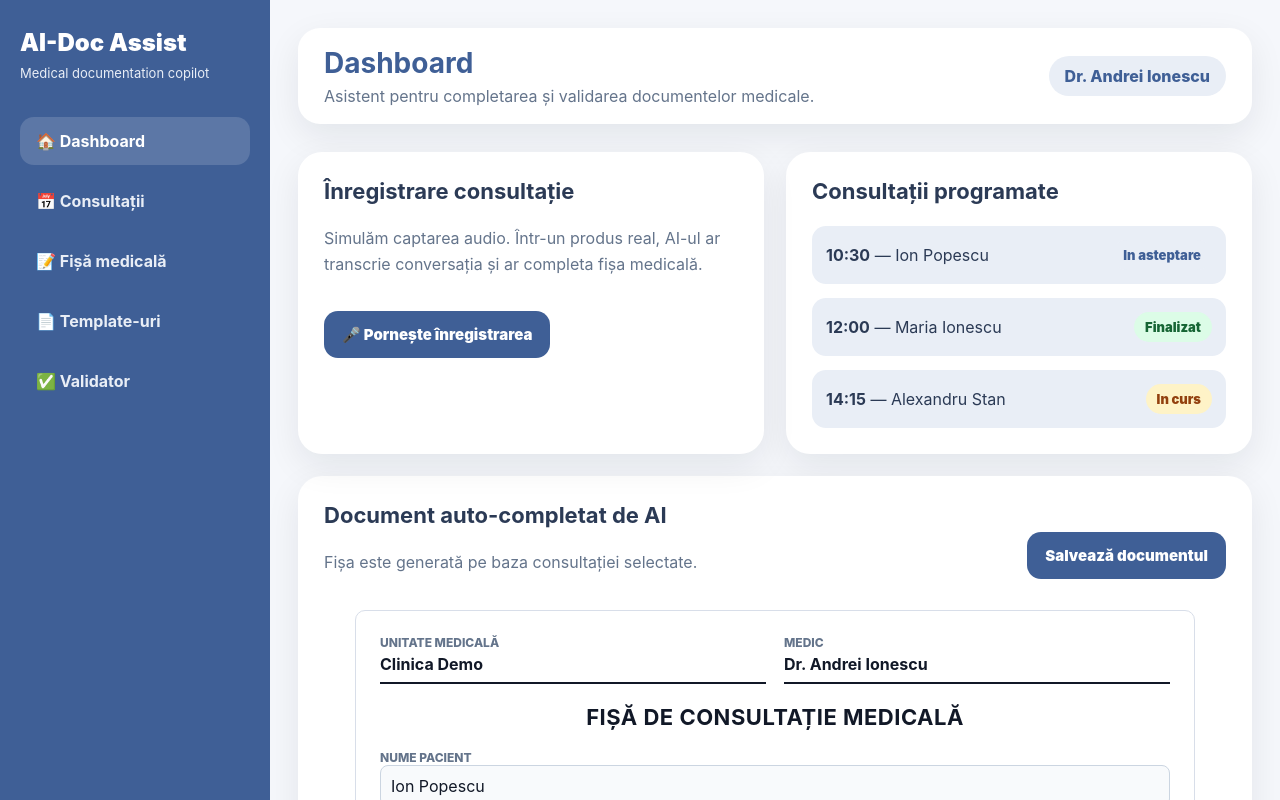
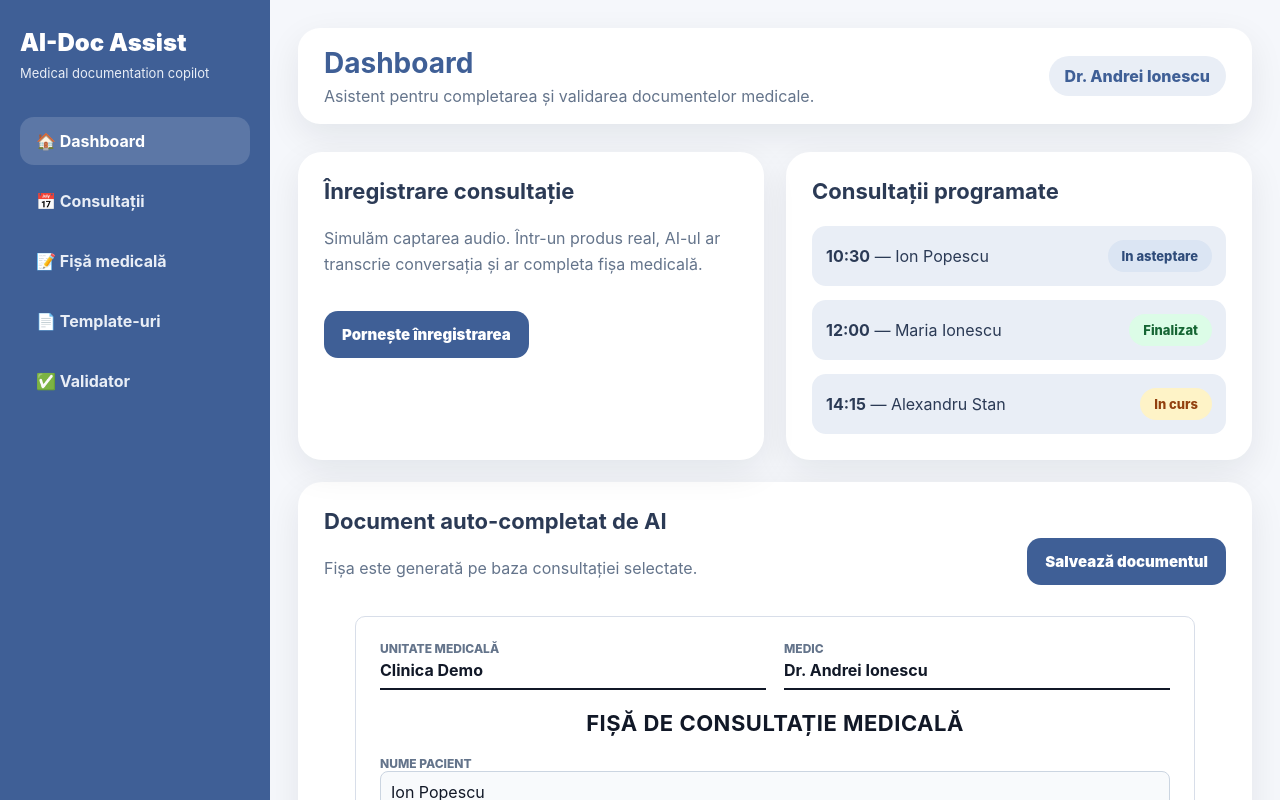
Before and after one commit to Rual7/Codestorm-Hackathon, a React (Vite) app: page / in a window 1280 px wide. Shown: the top 800 px of the page. Built offline with nearby package versions, Linux system fonts and the light colour scheme.

Commit message:
-recorder emoji +recolorizare

```diff
--- a/src/App.css
+++ b/src/App.css
@@ -257,12 +257,15 @@ select {
 }
 
 .badge {
-  background: var(--primary-light);
-  color: var(--primary);
-  padding: 7px 11px;
+  padding: 8px 14px;
   border-radius: 999px;
   font-size: 13px;
-  font-weight: 900;
+  font-weight: 800;
+}
+
+.badge.in-asteptare {
+  background: #dbe5f3;
+  color: #2f4c7a;
 }
 
 .badge.finalizat {
--- a/src/components/RecorderCard.tsx
+++ b/src/components/RecorderCard.tsx
@@ -13,7 +13,7 @@ export default function RecorderCard({ isRecording, setIsRecording }: Props) {
         className={`record-button ${isRecording ? 'recording' : ''}`}
         onClick={() => setIsRecording(!isRecording)}
       >
-        {isRecording ? '⏹ Oprește înregistrarea' : '🎤 Pornește înregistrarea'}
+        {isRecording ? '⏹ Oprește înregistrarea' : 'Pornește înregistrarea'}
       </button>
 
       {isRecording && <div className="pulse-ring" />}
```
